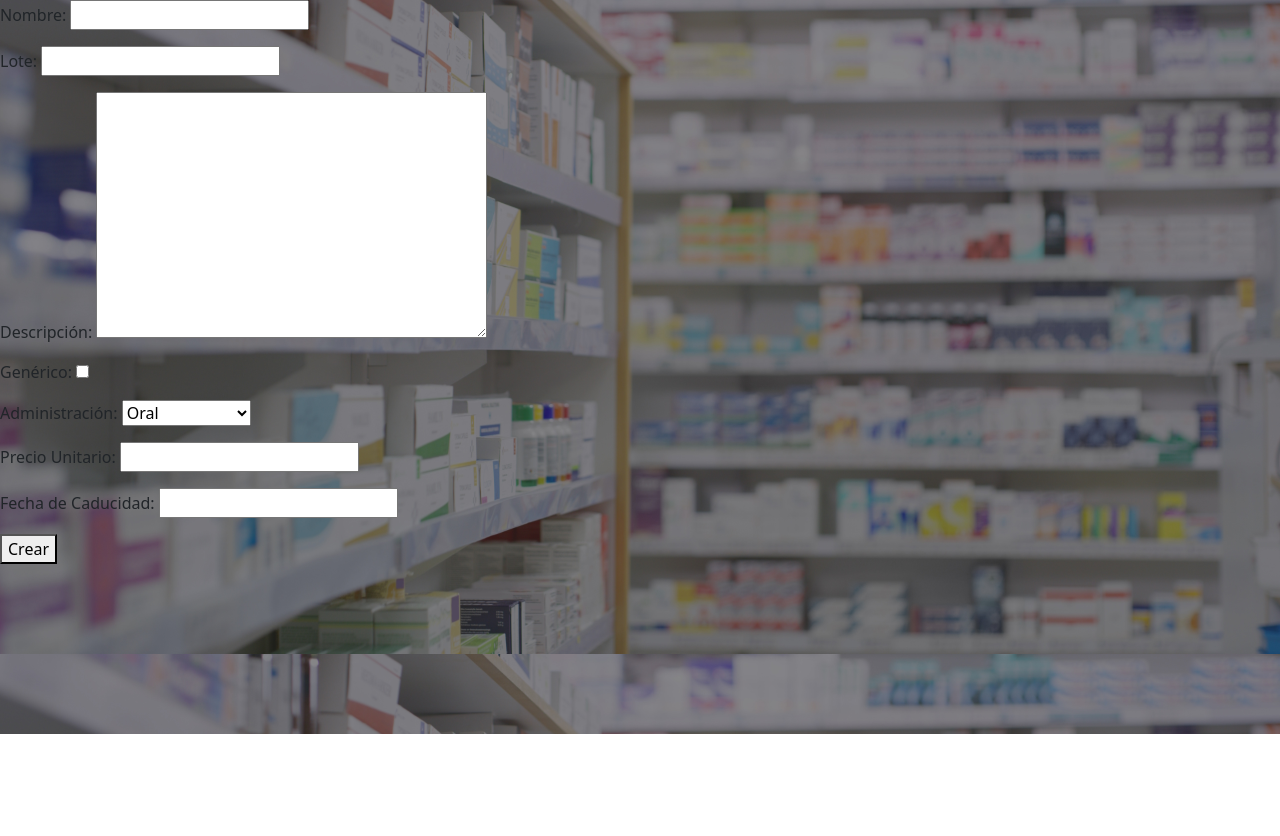
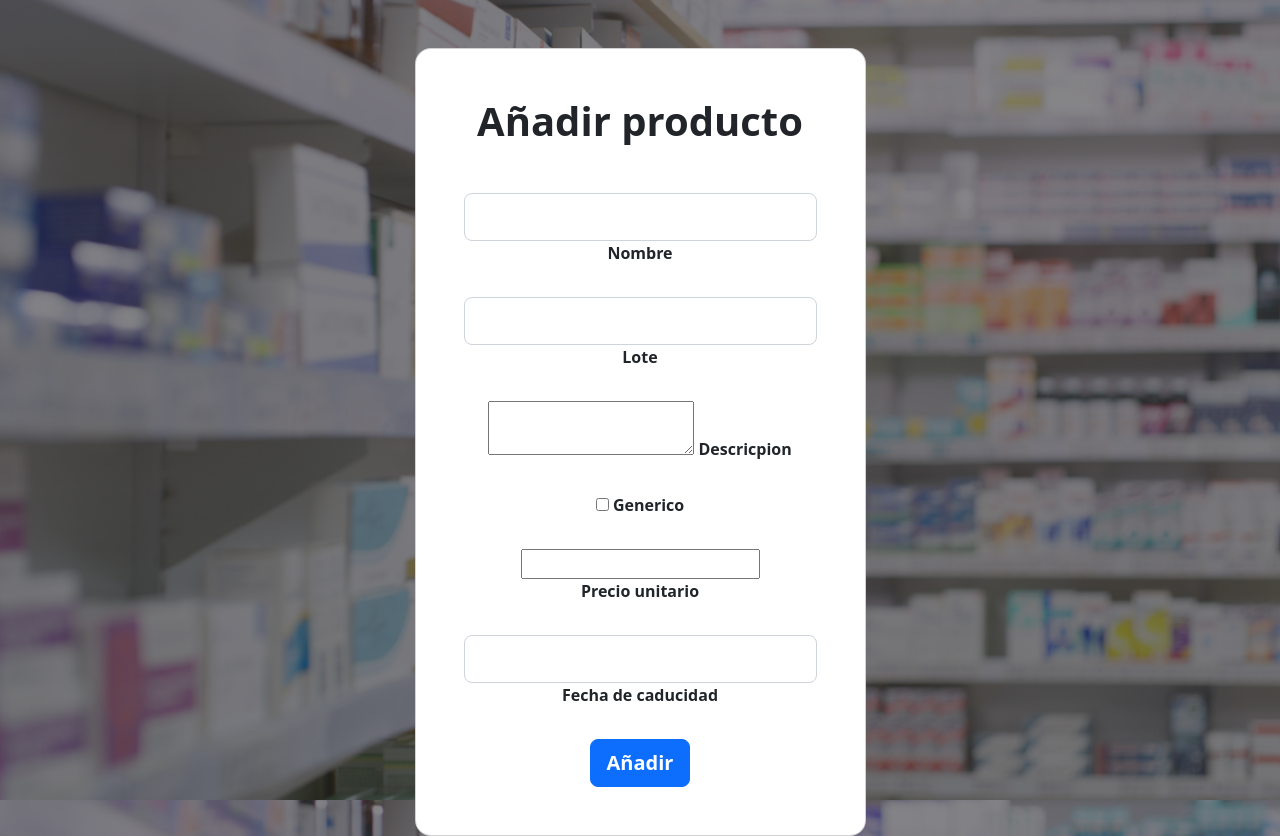
Before and after one commit to MomokameoM/davesPharmF, a Django app: page /products/create/ in a window 1280 px wide. Shown: the part 66-902 px from the top of the page. Before the commit the page ends 800 px from the top, so only its background shows below. Run offline with Django 4.2, Linux system fonts and the light colour scheme; a user stored in the database is signed in.

Commit message:
frontcreateproduct

```diff
--- a/drug_store/templates/create_product.html
+++ b/drug_store/templates/create_product.html
@@ -2,7 +2,47 @@
 {% block content %}
 <form method="POST">
     {% csrf_token %}
-    {{form.as_p}}
-    <button>Crear</button>
+    <section class="vh-100">
+        <div class="container py-5 h-100">
+            <div class="row d-flex justify-content-center align-items-center h-100">
+                <div class="col-12 col-md-8 col-lg-6 col-xl-5">
+                    <div class="card shadow-2-strong" style="border-radius: 1rem;">
+                        <div class="card-body p-5 text-center" style="font-weight: bold;">
+
+                            <h3 class="mb-5" style="font-size: 5vh;font-weight: bold;">Añadir producto</h3>
+                            <div class="form-outline mb-4">
+                                <input  id="typeEmailX-2" name="name" class="form-control form-control-lg" />
+                                <label class="form-label" for="typeEmailX-2">Nombre</label>
+                            </div>
+                            <div class="form-outline mb-4">
+                                <input  id="typeEmailX-2" name="lot" class="form-control form-control-lg" />
+                                <label class="form-label" for="typeEmailX-2">Lote</label>
+                            </div>
+                            <div class="form-outline mb-4">
+                                <textarea name="description"></textarea>
+                                <label class="form-label" for="typeEmailX-2">Descricpion</label>
+                            </div>
+
+                            <div class="form-outline mb-4">
+                                <input type="checkbox"  name="generic" />
+                                <label class="form-label">Generico</label>
+                            </div>
+                            <div class="form-outline mb-4">
+                                <input type="number" name="unit_price" step="0.01" required="" id="id_unit_price">
+                                <label class="form-label">Precio unitario</label>
+                            </div>
+                            <div class="form-outline mb-4">
+                                <input  name="expiration_date" class="form-control form-control-lg" />
+                                <label class="form-label" >Fecha de caducidad</label>
+                            </div>
+
+                            <button class="btn btn-primary btn-lg btn-block" type="submit" style=" font-weight: bold;">Añadir</button>
+
+                        </div>
+                    </div>
+                </div>
+            </div>
+        </div>
+    </section>
 </form>
 {% endblock content %}
```
